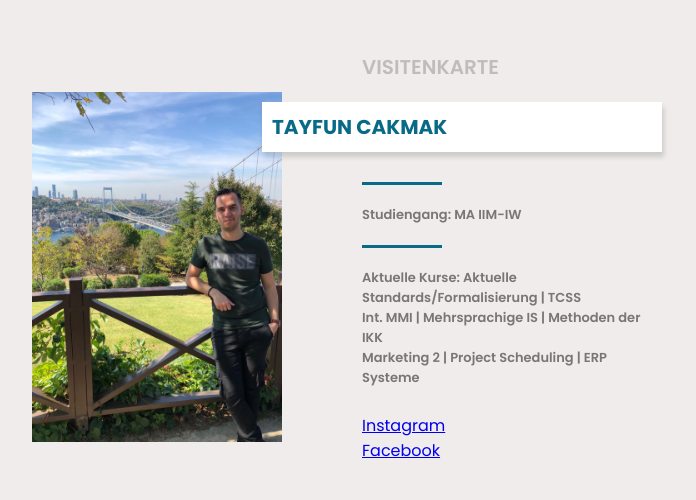
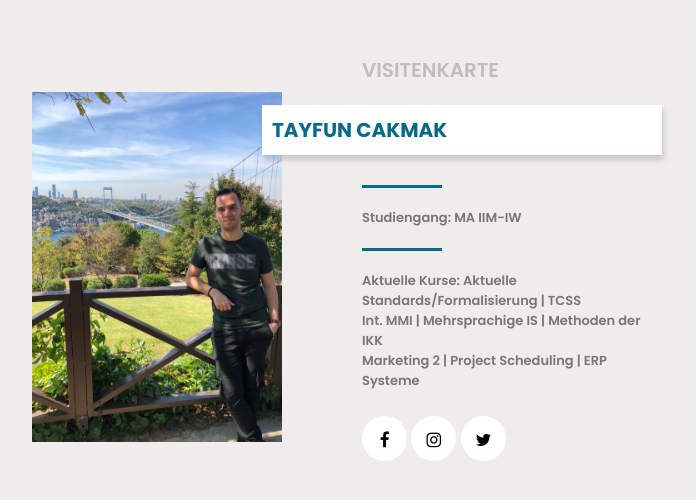
Before and after one commit to TayfunCakmak/Visitenkarte, a plain HTML site: page index.html in a window 1280 px wide. Shown: the part 130-630 px from the top of the page, without its empty margins (293-989 px from the left). Drawn offline with Linux system fonts and the light colour scheme.

Commit message:
Update index.html

```diff
--- a/index.html
+++ b/index.html
@@ -32,15 +32,14 @@
             </p>
             <br>
 
-            <a href="https://www.instagram.com/tayfun_c01/">Instagram</a><br>
-            <a href="https://www.facebook.com/">Facebook</a>
-            <!---
+
+
             <div clas="icons">
                 <i class="fa fa-facebook" aria-hidden="true"></i>
                 <i class="fa fa-instagram" aria-hidden="true"></i>
                 <i class="fa fa-twitter" aria-hidden="true"></i>
             </div>
-            --->
+
 
         </div>
     </div>
```
